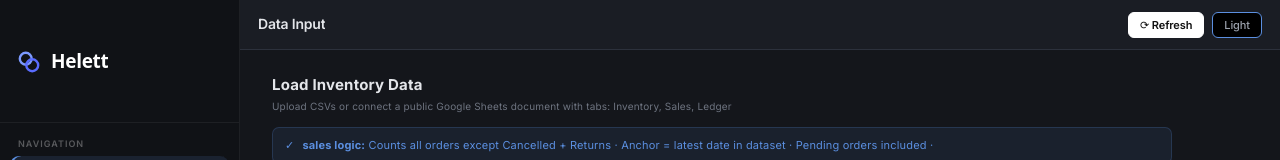
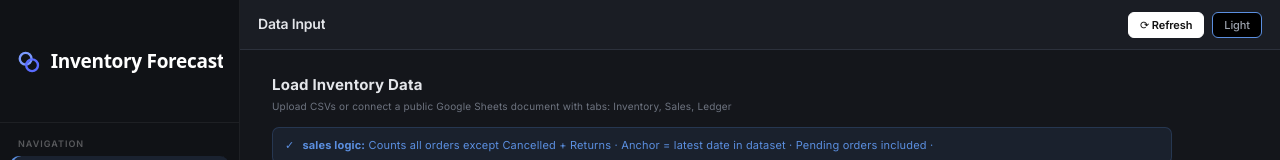
Before and after one commit to Amalux-design/Helett-scm, a React (Vite) app: page / in a window 1280 px wide. Shown: the top 160 px of the page. Built offline with nearby package versions, Linux system fonts and the light colour scheme.

Commit message:
Update title to forecast

```diff
--- a/src/App.tsx
+++ b/src/App.tsx
@@ -3936,7 +3936,7 @@ export default function FBAPlanner(){
       <div className={`sb${col?" col":""}`}>
         <div className="sb-logo">
           {LOGO_ICON}
-          <div className="sb-txt"><h1>Helett</h1></div>
+          <div className="sb-txt"><h1>Inventory Forecast</h1></div>
         </div>
         <div className="sb-nav">
           <div className="sb-sec">
```
